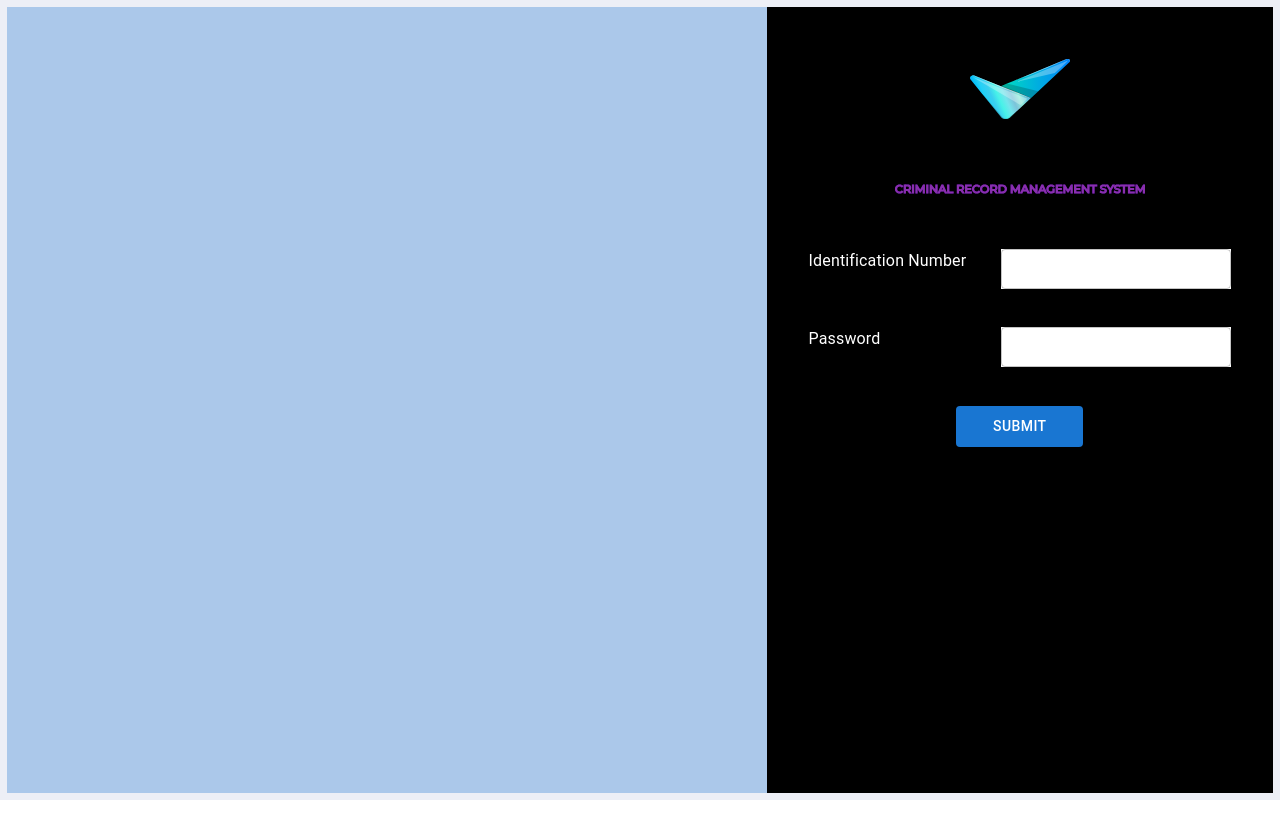
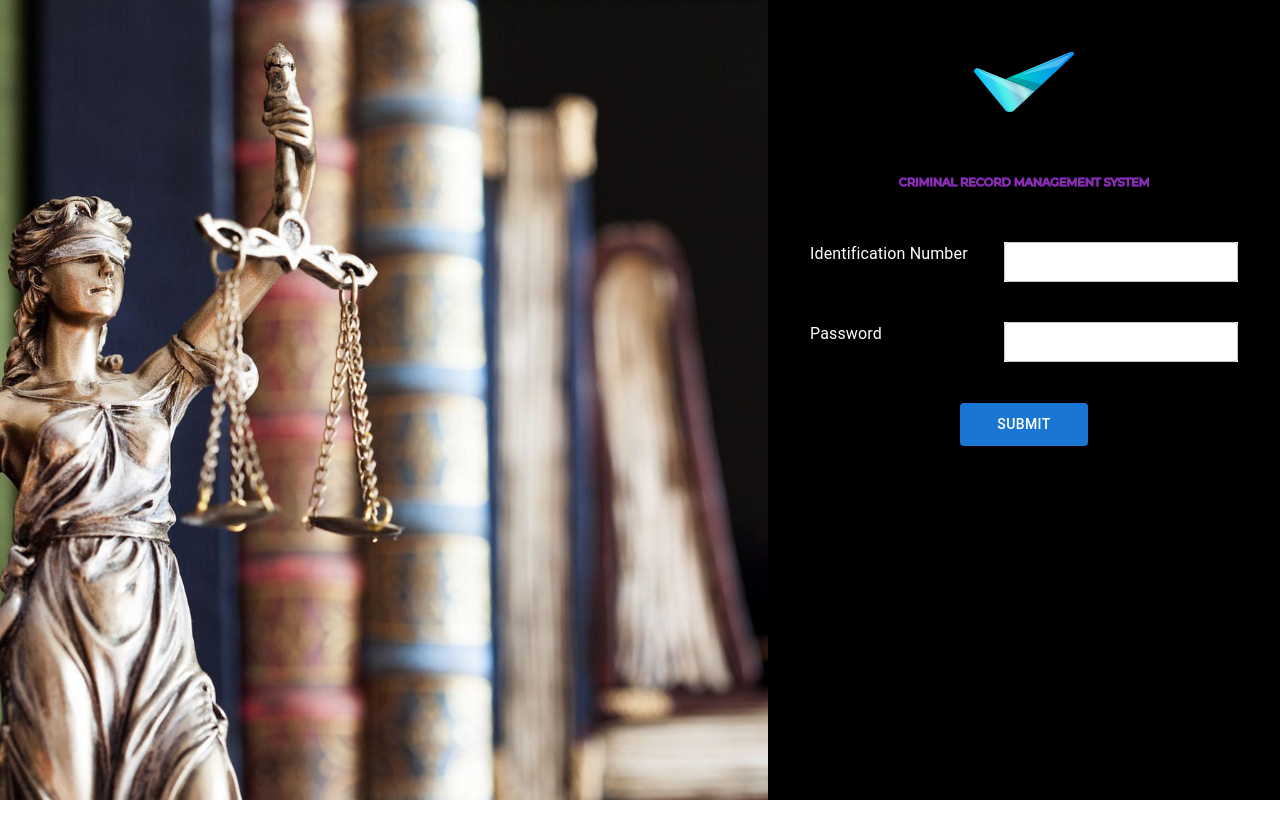
Before and after one commit to demelcjohn/criminal-record-management, a Next.js app: page /home in a window 1280 px wide. Shown: the top 838 px of the page. After the commit the page ends 800 px from the top, so only its background shows below. Built offline with nearby package versions, Linux system fonts and the light colour scheme.

Commit message:
imaged added

```diff
--- a/src/components/homeLogin.tsx
+++ b/src/components/homeLogin.tsx
@@ -54,12 +54,7 @@ export default function HomeLogin() {
         <Image src="/crm.svg" alt="Icon" width={100} height={100} />
         <Image src="/crmtext.svg" alt="Icon" width={250} height={100} />
       </Stack>
-      <Grid
-        direction={"column"}
-        alignItems="center"
-        justifyContent="center"
-        sx={{ width: "100%", height: "100%" }}
-      >
+
       <Grid
         container
         padding={"10px"}
@@ -126,7 +121,6 @@ export default function HomeLogin() {
         </Grid>
       </Grid>
     </Grid>
-    </Grid>
   ) : (
     <Box
       display="flex"
--- a/src/pages/home.tsx
+++ b/src/pages/home.tsx
@@ -1,5 +1,3 @@
-// import Demo from "./demo";
-
 import HomeLogin from "@/components/homeLogin";
 import { Box, Grid } from "@mui/material";
 import { StyledEngineProvider } from "@mui/material/styles";
@@ -9,11 +7,7 @@ export default function HomeCitizen() {
   return (
     <StrictMode>
       <StyledEngineProvider injectFirst>
-        <Box
-          width="100vw"
-          height="100vh"
-          sx={{ bgcolor: "#EDEFF6", padding: "7px" }}
-        >
+        <Box width="100%" height="100%" sx={{ bgcolor: "#EDEFF6" }}>
           <Box width="100%" height="100%" sx={{ bgcolor: "#ABC8EA" }}>
             <Grid
               container
@@ -21,11 +15,20 @@ export default function HomeCitizen() {
               display={"flex"}
               flexDirection={"column"}
             >
-              <Grid
-                item
-                p={{ sm: 2, md: 4, lg: 4 }}
-                sx={{ width: "60%", height: "100%" }}
-              />
+              <Grid item sx={{ width: "60%", height: "100%" }}>
+                <Box
+                  sx={{
+                    backgroundImage: 'url("/justice.jpg")',
+                    backgroundSize: "cover",
+                    backgroundRepeat: "no-repeat",
+                    backgroundPosition: "center",
+                    width: "100%",
+                    height: "100%",
+                  }}
+                >
+                  {/* Your content */}
+                </Box>
+              </Grid>
               <HomeLogin />
             </Grid>
           </Box>
```
Lines whose indentation alone changed are shown as unchanged.
